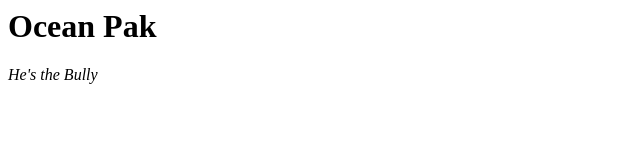
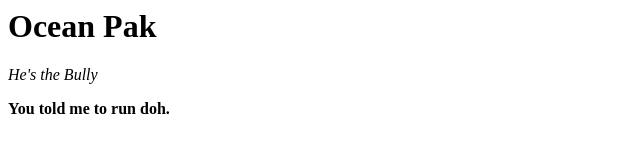
Before and after one commit to bw2992/bw2992.github.io, a plain HTML site: page index.html in a window 1280 px wide. Shown: the whole page, without its empty margins (0-640 px from the left). Drawn offline with Linux system fonts and the light colour scheme.

Commit message:
changed text

```diff
--- a/index.html
+++ b/index.html
@@ -4,5 +4,6 @@
 <body>
     <h1> Ocean Pak </h1>
     <p><i>He's the Bully</i></p>
+    <p><b>You told me to run doh.</b></p>
 </body>
 </html>
```
